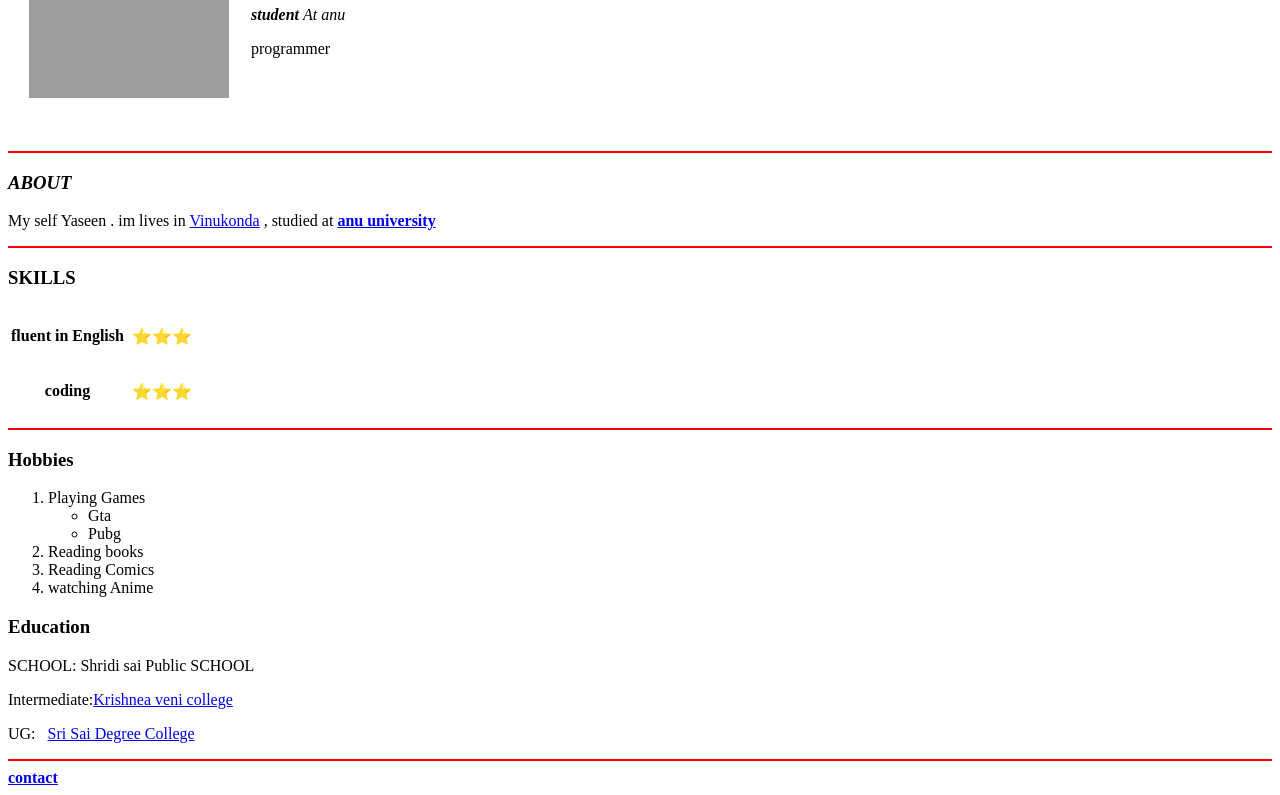
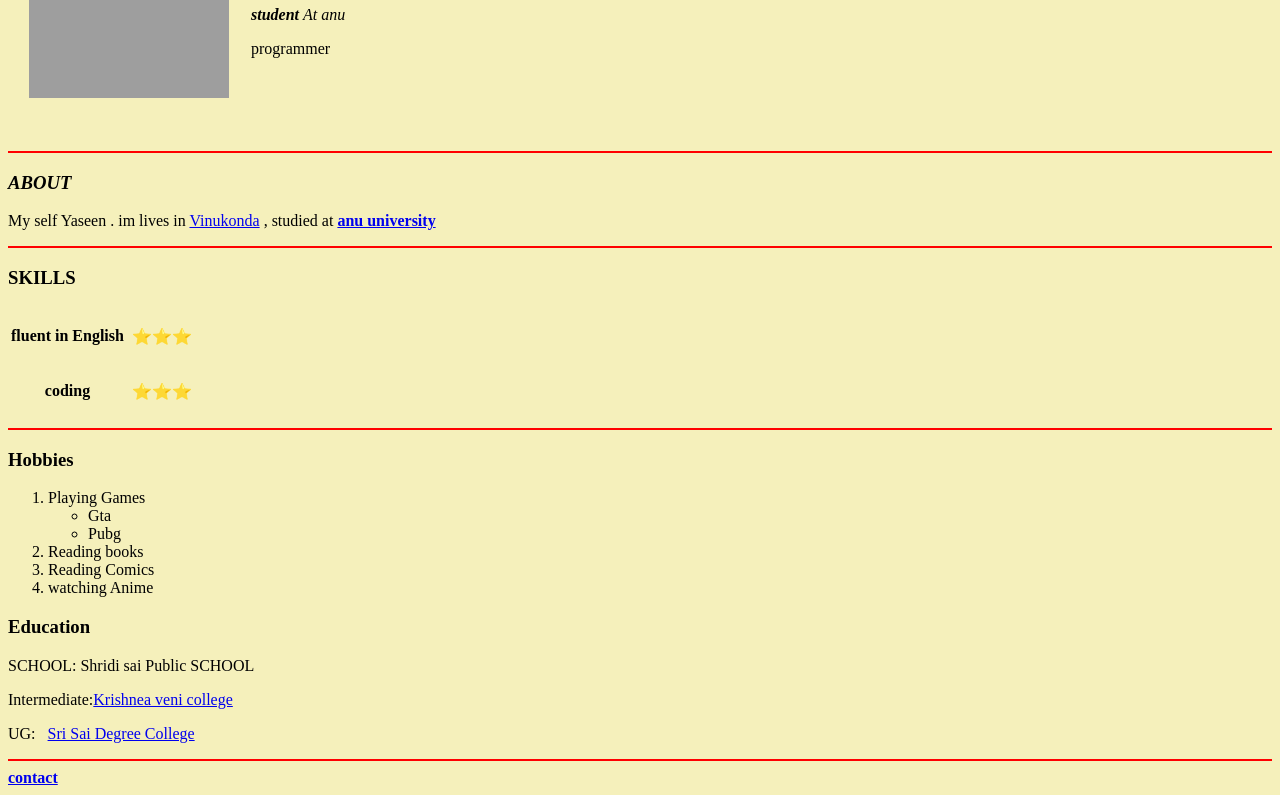
Before and after one commit to yaseenya00/cv, a plain HTML site: page index.html in a window 1280 px wide. Shown: the part 149-944 px from the top of the page. Drawn offline with Linux system fonts and the light colour scheme; grey boxes are pictures that could not be loaded.

Commit message:
Update index.html

```diff
--- a/index.html
+++ b/index.html
@@ -5,8 +5,7 @@
   <meta charset="utf-8">
   <title> Yaseen's Web</title>
 </head>
-
-<body>
+<body style ="background-color:#F5F0BB;">
   <table cellspacing="20">
     <thead>
       <tr>
```
